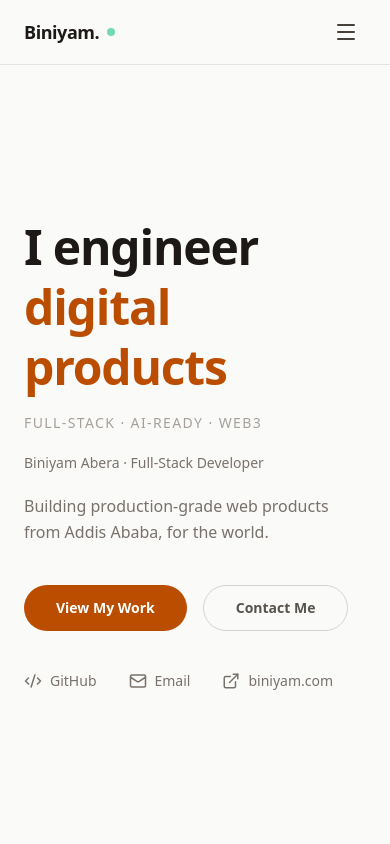
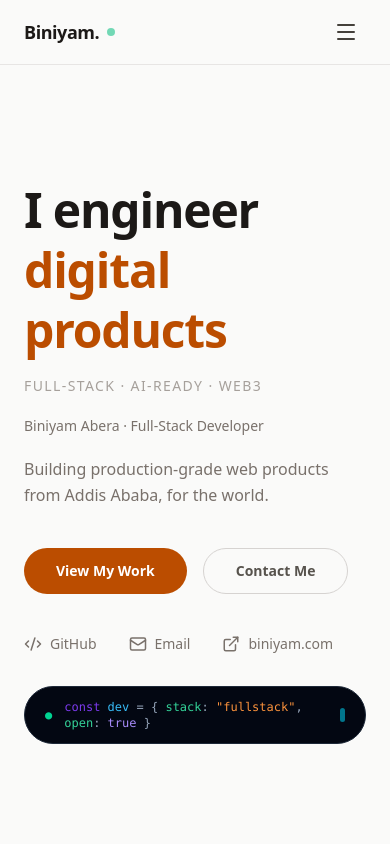
Before and after one commit to binicode/biniyam-portfolio, a Next.js app: page / in a window 390 px wide. Shown: the top 844 px of the page. Built offline with nearby package versions, Linux system fonts and the light colour scheme.

Commit message:
fix: reduce mobile top padding and add compact terminal badge

```diff
--- a/src/components/sections/Hero.tsx
+++ b/src/components/sections/Hero.tsx
@@ -19,7 +19,7 @@ export default function Hero() {
     return (
         <section
             aria-label="Hero"
-            className="relative min-h-screen flex flex-col justify-center px-6 md:px-16 lg:px-32 pt-16 bg-stone-50 dark:bg-gray-950 overflow-hidden"
+            className="relative min-h-screen flex flex-col justify-center px-6 md:px-16 lg:px-32 pt-20 lg:pt-16 bg-stone-50 dark:bg-gray-950 overflow-hidden"
         >
             <div className="max-w-6xl mx-auto w-full grid grid-cols-1 lg:grid-cols-2 gap-12 items-center">
 
@@ -132,6 +132,33 @@ export default function Hero() {
                             biniyam.com
                         </a>
                     </motion.div>
+
+                    {/* Compact Terminal — Mobile & iPad only */}
+                    <motion.div
+                        variants={fadeUpVariant}
+                        initial="hidden"
+                        animate="visible"
+                        custom={0.6}
+                        className="lg:hidden mt-8"
+                    >
+                        <div className="inline-flex items-center gap-3 bg-gray-950 px-5 py-3 rounded-full border border-gray-800">
+                            <span className="text-emerald-400 text-xs font-mono">●</span>
+                            <span className="font-mono text-xs">
+                                <span style={{ color: "#7C3AED" }}>const</span>
+                                <span style={{ color: "#38BDF8" }}> dev</span>
+                                <span style={{ color: "#94A3B8" }}> = {"{ "}</span>
+                                <span style={{ color: "#34D399" }}>stack</span>
+                                <span style={{ color: "#94A3B8" }}>: </span>
+                                <span style={{ color: "#FB923C" }}>"fullstack"</span>
+                                <span style={{ color: "#94A3B8" }}>, </span>
+                                <span style={{ color: "#34D399" }}>open</span>
+                                <span style={{ color: "#94A3B8" }}>: </span>
+                                <span style={{ color: "#A78BFA" }}>true</span>
+                                <span style={{ color: "#94A3B8" }}>{" }"}</span>
+                            </span>
+                            <span className="inline-block w-1.5 h-3.5 bg-cyan-400 animate-pulse rounded-sm" />
+                        </div>
+                    </motion.div>
                 </div>
 
                 {/* Right — Code Block */}
```
